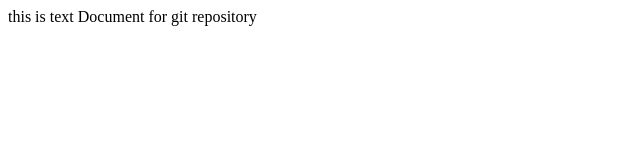
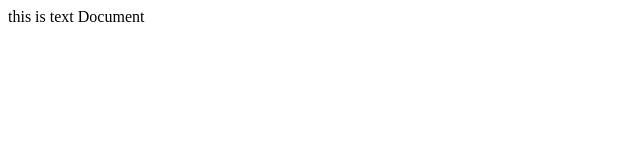
Before and after one commit to codehub55/story, a plain HTML site: page index.html in a window 1280 px wide. Shown: the whole page, without its empty margins (0-640 px from the left). Drawn offline with Linux system fonts and the light colour scheme.

Commit message:
2 filles add

```diff
--- a/index.html
+++ b/index.html
@@ -7,6 +7,6 @@
   <title> test Document</title>
 </head>
 <body>
-  this is text Document for git repository
+  this is text Document
 </body>
 </html>
```
Also changed, not shown: app.js (deleted), 1 other file.
